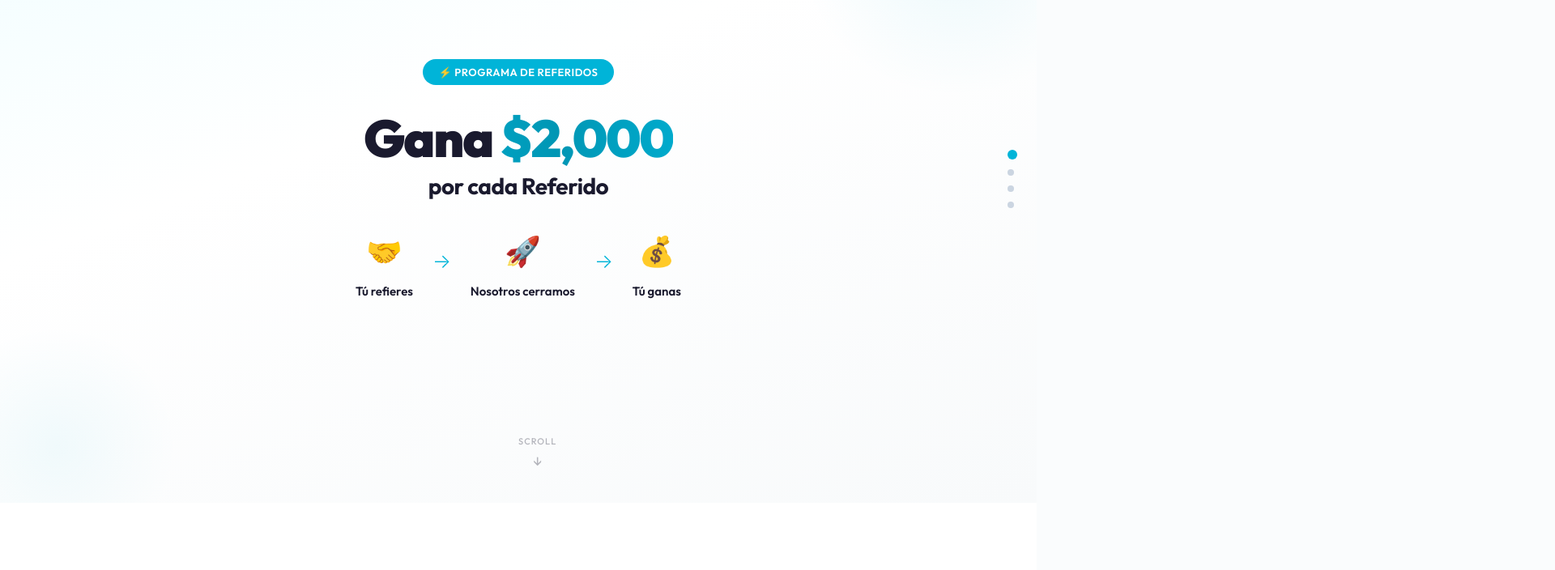
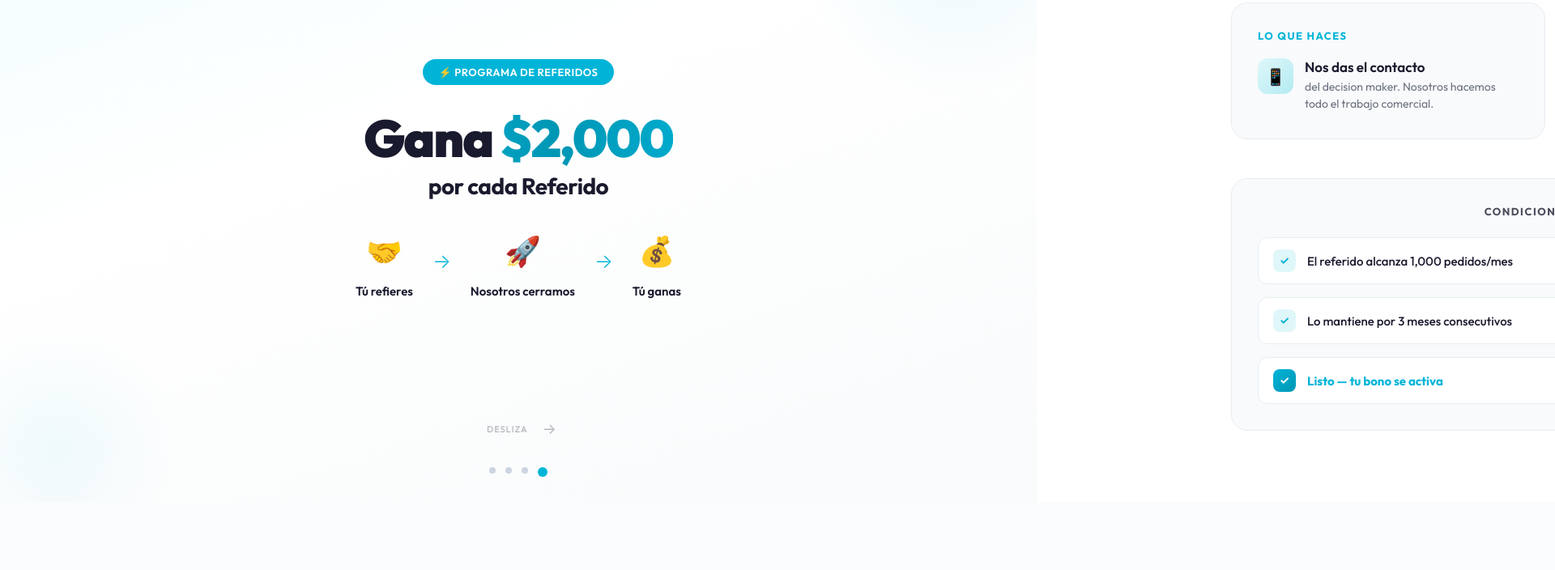
Before and after one commit to AntonioPP7/picker-otter-propuesta, a plain HTML site: page referidos/index.html in a window 1280 px wide. Shown: the part 179-883 px from the top of the page at 81% size, 1920 px wide, since content can reach past the window. After the commit the page ends 800 px from the top, so only its background shows below. Drawn offline with Linux system fonts and the light colour scheme.

Commit message:
Change to horizontal scroll navigation

```diff
--- a/referidos/index.html
+++ b/referidos/index.html
@@ -12,7 +12,6 @@
     *, *::before, *::after { margin: 0; padding: 0; box-sizing: border-box; }
 
     html {
-      scroll-snap-type: y mandatory;
       scroll-behavior: smooth;
     }
 
@@ -20,7 +19,18 @@
       font-family: 'Outfit', -apple-system, BlinkMacSystemFont, sans-serif;
       background: #FAFCFD;
       overflow-x: hidden;
+      overflow-y: hidden;
       -webkit-font-smoothing: antialiased;
+    }
+
+    .slides-container {
+      display: flex;
+      width: 400vw;
+      height: 100vh;
+      overflow-x: auto;
+      overflow-y: hidden;
+      scroll-snap-type: x mandatory;
+      scroll-behavior: smooth;
     }
 
     ::-webkit-scrollbar { width: 0; }
@@ -64,11 +74,11 @@
     /* ── NAV DOTS ── */
     .nav-dots {
       position: fixed;
-      right: 24px;
-      top: 50%;
-      transform: translateY(-50%);
+      bottom: 32px;
+      left: 50%;
+      transform: translateX(-50%);
       display: flex;
-      flex-direction: column;
+      flex-direction: row;
       gap: 12px;
       z-index: 100;
     }
@@ -88,6 +98,8 @@
 
     /* ── SLIDES ── */
     .slide {
+      min-width: 100vw;
+      width: 100vw;
       height: 100vh;
       scroll-snap-align: start;
       display: flex;
@@ -97,6 +109,7 @@
       padding: 40px 24px;
       position: relative;
       overflow: hidden;
+      flex-shrink: 0;
     }
 
     /* ── SLIDE 1: HOOK ── */
@@ -178,18 +191,24 @@
     }
 
     .scroll-hint {
-      position: absolute; bottom: 32px; left: 50%;
+      position: absolute; bottom: 80px; left: 50%;
       transform: translateX(-50%);
-      display: flex; flex-direction: column;
-      align-items: center; gap: 6px; opacity: 0.4;
-      animation: float 2s ease infinite;
+      display: flex; flex-direction: row;
+      align-items: center; gap: 10px; opacity: 0.4;
     }
     .scroll-hint span:first-child {
       font-size: 11px; font-weight: 500;
       color: #4A4A5A; letter-spacing: 1px;
       text-transform: uppercase;
     }
-    .scroll-hint span:last-child { font-size: 18px; color: #4A4A5A; }
+    .scroll-hint span:last-child {
+      font-size: 18px; color: #4A4A5A;
+      animation: floatHorizontal 2s ease infinite;
+    }
+    @keyframes floatHorizontal {
+      0%, 100% { transform: translateX(0); }
+      50% { transform: translateX(8px); }
+    }
 
     /* ── SLIDE 2: DEAL ── */
     .slide-deal { background: #FFFFFF; }
@@ -570,6 +589,8 @@
     <button class="nav-dot" data-slide="3" aria-label="Slide 4"></button>
   </div>
 
+  <div class="slides-container" id="slidesContainer">
+
   <!-- ═══ SLIDE 1: HOOK ═══ -->
   <section class="slide slide-hook" id="slide-0">
     <div class="orb-1"></div>
@@ -607,8 +628,8 @@
     </div>
 
     <div class="scroll-hint">
-      <span>Scroll</span>
-      <span>↓</span>
+      <span>Desliza</span>
+      <span>→</span>
     </div>
   </section>
 
@@ -811,6 +832,8 @@
     <div class="footer-brand">Picker Express</div>
   </section>
 
+  </div><!-- /slides-container -->
+
   <script>
     // ── Counter animation ──
     (function animateCounter() {
@@ -865,11 +888,13 @@
     // ── Nav dots ──
     const dots = document.querySelectorAll('.nav-dot');
     const slides = document.querySelectorAll('.slide');
+    const container = document.getElementById('slidesContainer');
 
     dots.forEach(dot => {
       dot.addEventListener('click', () => {
         const idx = dot.dataset.slide;
-        document.getElementById('slide-' + idx).scrollIntoView({ behavior: 'smooth' });
+        const slide = document.getElementById('slide-' + idx);
+        container.scrollTo({ left: slide.offsetLeft, behavior: 'smooth' });
       });
     });
 
@@ -881,7 +906,7 @@
           document.querySelector(`.nav-dot[data-slide="${idx}"]`).classList.add('active');
         }
       });
-    }, { threshold: 0.5 });
+    }, { threshold: 0.5, root: container });
 
     slides.forEach(s => slideObserver.observe(s));
 
```
